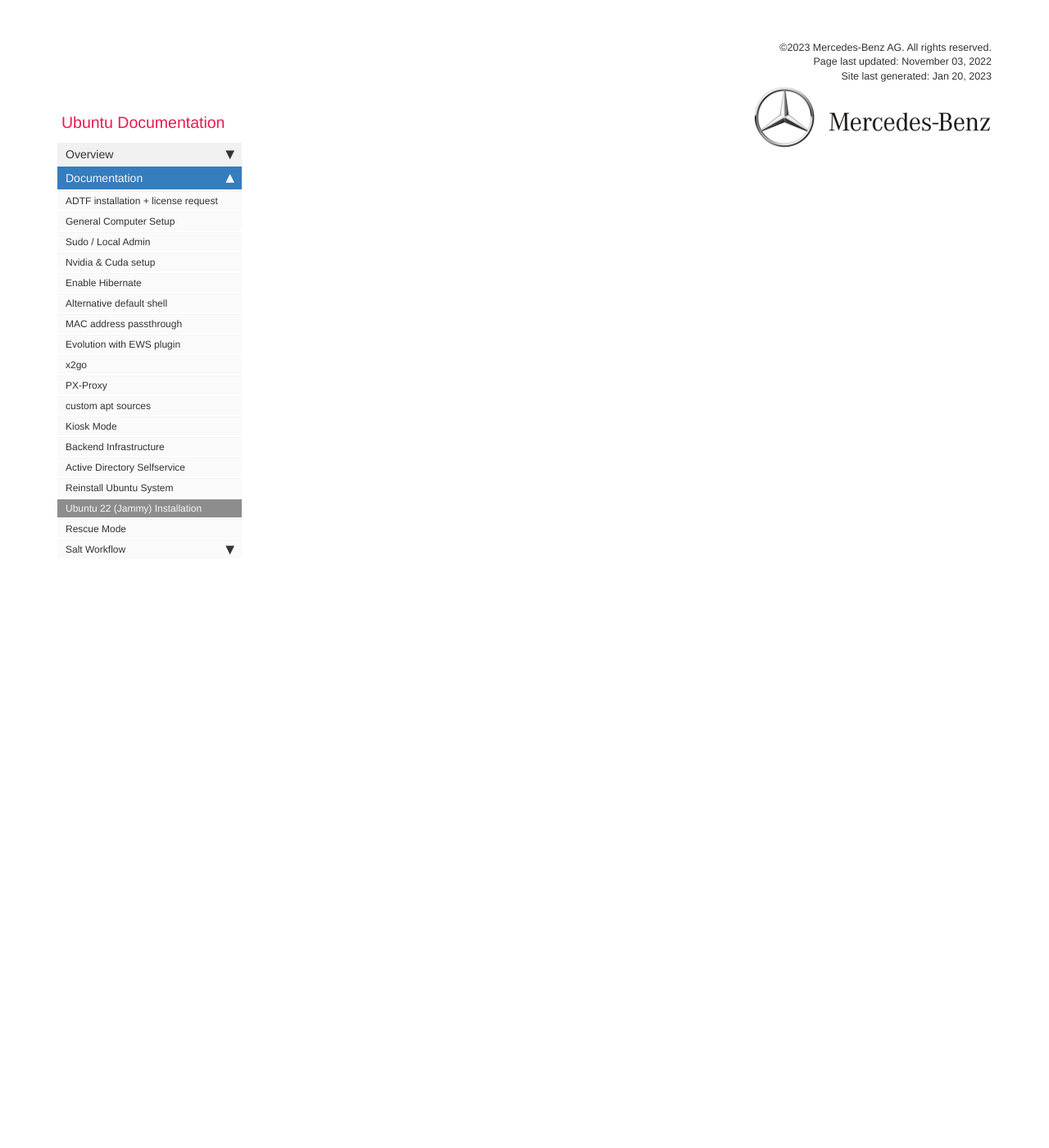
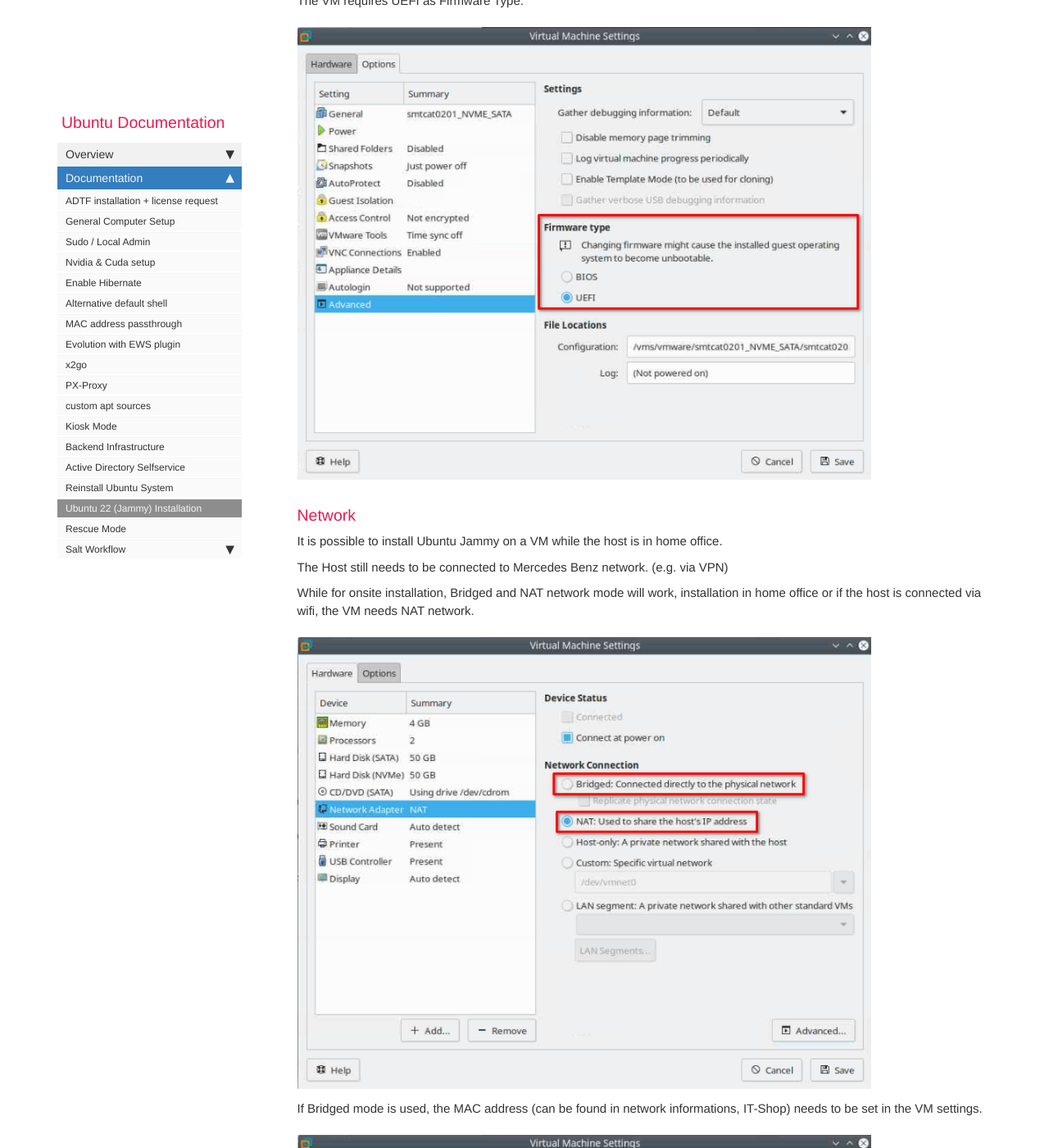
Before and after one commit to RajputPawan/Prometheus, a Jekyll site: the page built from pages/docs/install-jammy.md, in a window 1280 px wide and 1400 px high, scrolled down 2885 px. Shown: the whole window at 82% size. Built offline with Jekyll 4.4.1, drawn with Linux system fonts in a browser that asks for light colours; comment, search, counter and statistics services are not loaded; some of the changed text lies outside the part shown.

Commit message:
jammy-vm

```diff
--- a/pages/docs/install-jammy.md
+++ b/pages/docs/install-jammy.md
@@ -19,7 +20,7 @@
 * Remote support if anything goes wrong
 
 
-## Network Detection
+### Network Detection
 
 The installer will determine automatically the correct network device MAC address if you are connected to Mercedes Benz internal network and your CI has multiple network devices.
 
@@ -42,7 +43,7 @@
 (Image 3)
 
 
-## Hard drive detection
+### Hard drive detection
 
 The hard drive selection for installation will use following rules
 1. Search for old installation and use this hard drive (Image 1,2 & 3)
@@ -57,7 +58,36 @@
 (Image 5)
 
 
-### Ubuntu Support
+## VM Installation
+
+### Firmware
+
+The VM requires UEFI as Firmware Type.
+
+![install-jammy](images/docs/install-jammy/install-jammy6.png)
+
+
+
+### Network
+
+It is possible to install Ubuntu Jammy on a VM while the host is in home office.
+
+The Host still needs to be connected to Mercedes Benz network. (e.g. via VPN)
+
+While for onsite installation, Bridged and NAT network mode will work, installation in home office or if the host is connected via wifi, the VM needs NAT network.
+
+![install-jammy](images/docs/install-jammy/install-jammy7.png)
+
+
+If Bridged mode is used, the MAC address (can be found in network informations, IT-Shop) needs to be set in the VM settings.
+
+![install-jammy](images/docs/install-jammy/install-jammy8.png)
+
+![install-jammy](images/docs/install-jammy/install-jammy9.png)
+
+
+
+## Ubuntu Support
 
 Reachable via Mercedes Benz Teams or ticket system
 
```
Also changed, not shown: other parts of pages/docs/install-jammy.md (+1 -0 lines), images/docs/install-jammy/install-jammy6.png (added), images/docs/install-jammy/install-jammy7.png (added), images/docs/install-jammy/install-jammy8.png (added), images/docs/install-jammy/install-jammy9.png (added).
